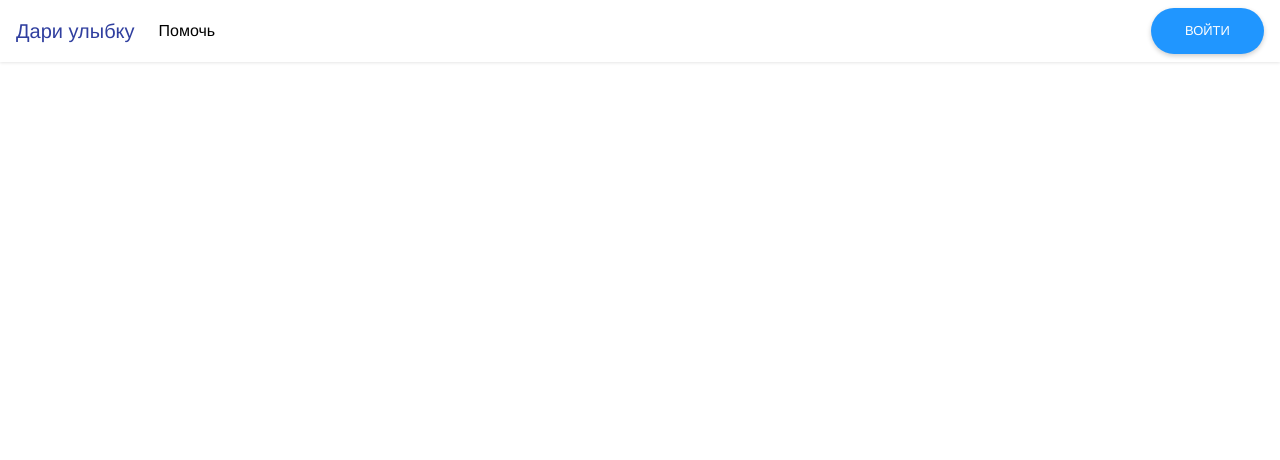
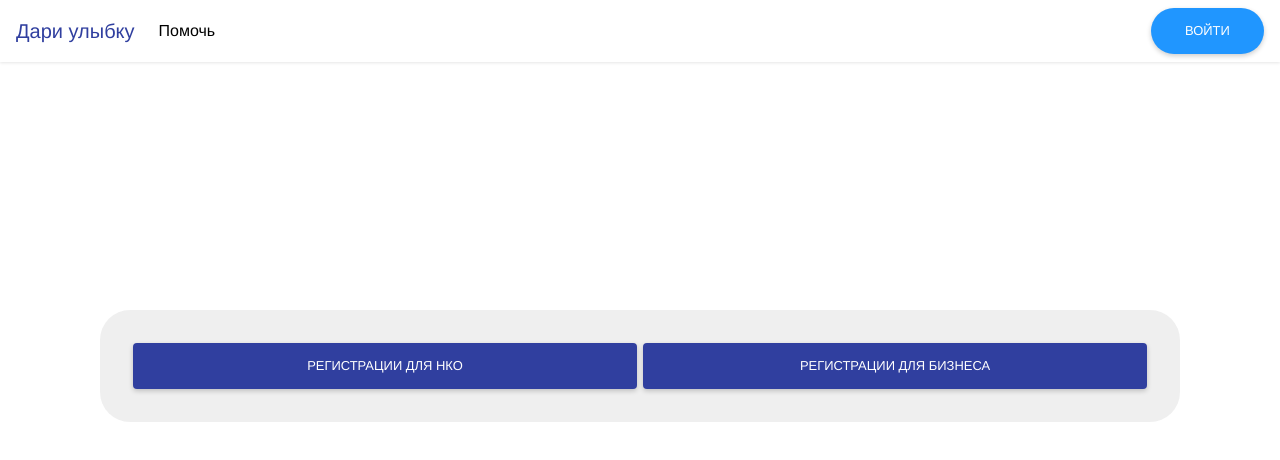
Before and after one commit to Vladimir-Vorobev/Charity_Boost_hack_feb_client, a Vue app: page /registration in a window 1280 px wide. Shown: the top 460 px of the page. Built offline with nearby package versions, Linux system fonts and the light colour scheme.

Commit message:
Update registration.vue

```diff
--- a/src/components/registration.vue
+++ b/src/components/registration.vue
@@ -1,8 +1,15 @@
 <template>
     <div class="main">
         <div class="container warp">
-            <div v-if="type_reg == -1">
-
+            <div class="formbox mb-5" style="margin-top: 200px; min-height: 107px;" v-if="type_reg == -1">
+                <div class="row" style="margin: 0px;">
+                    <div class="col-12 col-md-6" style="padding: 3px;">
+                        <button class="btn btn-indigo" style="width: 100%;" @click="type_reg = 0">Регистрации для НКО</button>
+                    </div>
+                    <div class="col-12 col-md-6" style="padding: 3px;">
+                        <button class="btn btn-indigo" style="width: 100%;" @click="type_reg = 1">Регистрации для бизнеса</button>
+                    </div>
+                </div>
             </div>
             <div class="formbox mb-5" v-else-if="type_reg == 0">
                 <form>
```
